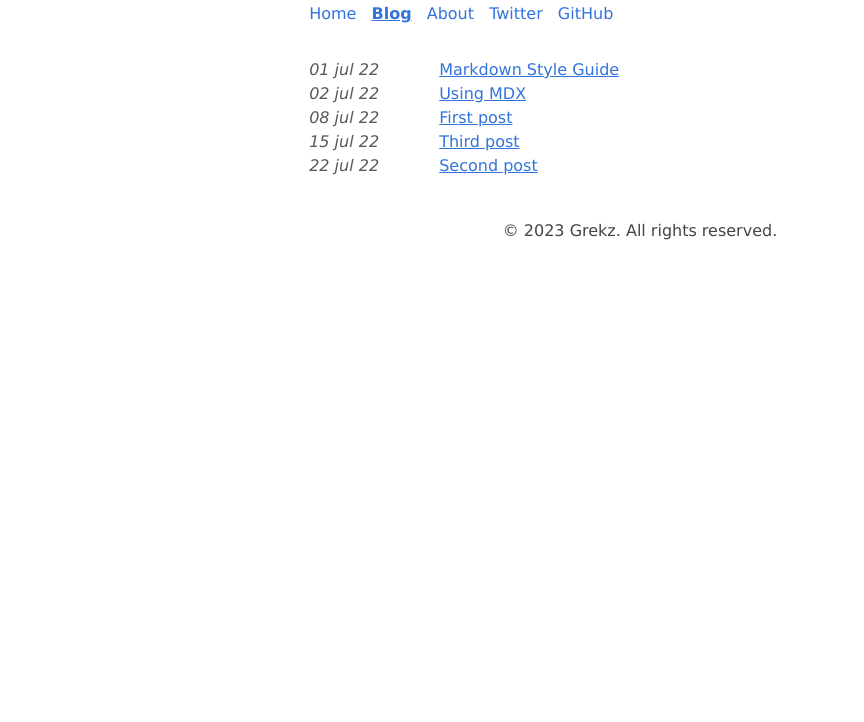
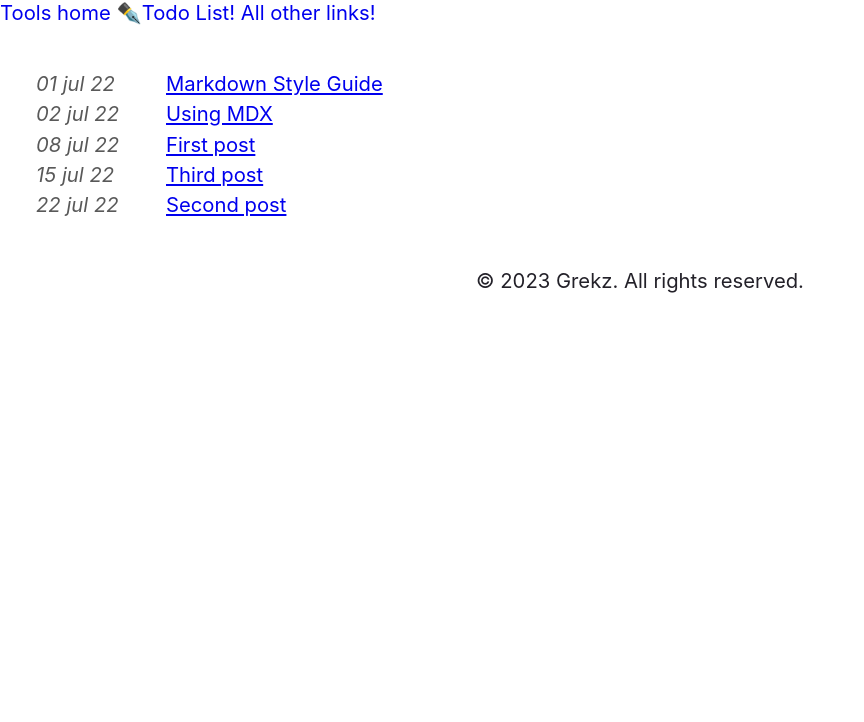
Before and after one commit to Grekz/grekz-tools, an Astro site: page /blog in a window 1280 px wide. Shown: the part 78-800 px from the top of the page, without its empty margins (0-864 px from the left). Built offline with nearby package versions, Linux system fonts and the light colour scheme; Astro itself is replaced by a stand-in of ours.

Commit message:
Add prettier, husky, dummy todo-list

```diff
--- a/astro.config.mjs
+++ b/astro.config.mjs
@@ -1,10 +1,11 @@
-import { defineConfig } from 'astro/config';
-import mdx from '@astrojs/mdx';
+import { defineConfig } from 'astro/config'
+import mdx from '@astrojs/mdx'
+import sitemap from '@astrojs/sitemap'
 
-import sitemap from '@astrojs/sitemap';
+import solidJs from '@astrojs/solid-js'
 
 // https://astro.build/config
 export default defineConfig({
-	site: 'https://example.com',
-	integrations: [mdx(), sitemap()],
-});
+  site: 'https://example.com',
+  integrations: [mdx(), sitemap(), solidJs()],
+})
--- a/src/components/BaseHead.astro
+++ b/src/components/BaseHead.astro
@@ -17,7 +17,7 @@ const { title, description, image = '/placeholder-social.jpg' } = Astro.props;
 <!-- Global Metadata -->
 <meta charset="utf-8" />
 <meta name="viewport" content="width=device-width,initial-scale=1" />
-<link rel="icon" type="image/svg+xml" href="/favicon.svg" />
+<link rel="icon" type="image/svg+xml" href="/favicon.png" />
 <meta name="generator" content={Astro.generator} />
 
 <!-- Canonical URL -->
--- a/src/components/Header.astro
+++ b/src/components/Header.astro
@@ -8,11 +8,9 @@ import { SITE_TITLE } from '../consts';
 		{SITE_TITLE}
 	</h2>
 	<nav>
-		<HeaderLink href="/">Home</HeaderLink>
-		<HeaderLink href="/blog">Blog</HeaderLink>
-		<HeaderLink href="/about">About</HeaderLink>
-		<HeaderLink href="https://twitter.com/astrodotbuild" target="_blank">Twitter</HeaderLink>
-		<HeaderLink href="https://github.com/withastro/astro" target="_blank">GitHub</HeaderLink>
+		<HeaderLink href="/">Tools home</HeaderLink>
+		<HeaderLink href="/todo">✒️Todo List!</HeaderLink>
+		<HeaderLink href="https://www.grekz.com" target="_blank">All other links!</HeaderLink>
 	</nav>
 </header>
 <style>
--- a/src/consts.ts
+++ b/src/consts.ts
@@ -1,5 +1,6 @@
 // Place any global data in this file.
 // You can import this data from anywhere in your site by using the `import` keyword.
 
-export const SITE_TITLE = 'My personal website.';
-export const SITE_DESCRIPTION = 'Welcome to my website!';
+export const SITE_TITLE = 'Grekz.com - Tools'
+export const SITE_DESCRIPTION =
+  "Welcome to the tools that I've created, I hope they can help you with your software development."
--- a/src/env.d.ts
+++ b/src/env.d.ts
@@ -1,2 +1,3 @@
 /// <reference path="../.astro/types.d.ts" />
 /// <reference types="astro/client" />
+declare module 'uuid'
--- a/src/pages/index.astro
+++ b/src/pages/index.astro
@@ -11,40 +11,27 @@ import { SITE_TITLE, SITE_DESCRIPTION } from '../consts';
 		<BaseHead title={SITE_TITLE} description={SITE_DESCRIPTION} />
 	</head>
 	<body>
-		<Header title={SITE_TITLE} />
 		<main>
-			<h1>🧑‍🚀 Hello, Astronaut!</h1>
-			<p>
-				Welcome to the official <a href="https://astro.build/">Astro</a> blog starter template. This
-				template serves as a lightweight, minimally-styled starting point for anyone looking to build
-				a personal website, blog, or portfolio with Astro.
-			</p>
-			<p>
-				This template comes with a few integrations already configured in your
-				<code>astro.config.mjs</code> file. You can customize your setup with
-				<a href="https://astro.build/integrations">Astro Integrations</a> to add tools like Tailwind,
-				React, or Vue to your project.
-			</p>
-			<p>Here are a few ideas on how to get started with the template:</p>
-			<ul>
-				<li>Edit this page in <code>src/pages/index.astro</code></li>
-				<li>Edit the site header items in <code>src/components/Header.astro</code></li>
-				<li>Add your name to the footer in <code>src/components/Footer.astro</code></li>
-				<li>Check out the included blog posts in <code>src/pages/blog/</code></li>
-				<li>Customize the blog post page layout in <code>src/layouts/BlogPost.astro</code></li>
-			</ul>
-			<p>
-				Have fun! If you get stuck, remember to <a href="https://docs.astro.build/"
-					>read the docs
-				</a> or <a href="https://astro.build/chat">join us on Discord</a> to ask questions.
-			</p>
-			<p>
-				Looking for a blog template with a bit more personality? Check out <a
-					href="https://github.com/Charca/astro-blog-template"
-					>astro-blog-template
-				</a> by <a href="https://twitter.com/Charca">Maxi Ferreira</a>.
-			</p>
+			<h1>Hello grekzor!</h1>
+			<p>Here you can find the list of projects that I consider useful to use on my day-to-day or that will help me on the development of good thingos mostly softare related.</p>
 		</main>
 		<Footer />
 	</body>
 </html>
+
+
+<style>
+	main {
+    padding: 0;
+    margin: 0 auto;
+    width: 75%;
+    /* text-align: center; */
+    height: 100vh;
+    display: flex;
+    flex-direction: column;
+    /* justify-content: center; */
+	}
+	iframe {
+		margin: 40px auto;
+	}
+</style>
--- a/src/styles/global.css
+++ b/src/styles/global.css
@@ -1,67 +1,24 @@
-/*
-  The CSS in this style tag is based off of Bear Blog's default CSS.
-  https://github.com/HermanMartinus/bearblog/blob/297026a877bc2ab2b3bdfbd6b9f7961c350917dd/templates/styles/blog/default.css
-  License MIT: https://github.com/HermanMartinus/bearblog/blob/master/LICENSE.md
- */
+html,
 body {
-	font-family: Verdana, sans-serif;
-	margin: auto;
-	padding: 20px;
-	max-width: 65ch;
-	text-align: left;
-	background-color: #fff;
-	word-wrap: break-word;
-	overflow-wrap: break-word;
-	line-height: 1.5;
-	color: #444;
+  margin: 0;
+  padding: 0;
+  font-family: -apple-system, system-ui, BlinkMacSystemFont, 'Segoe UI', Roboto, 'Helvetica Neue', Arial, sans-serif;
+  color: #232129;
+  line-height: 1.5;
+  font-size: 1.125rem;
+  color-scheme: light dark;
 }
-h1,
-h2,
-h3,
-h4,
-h5,
-h6,
-strong,
-b {
-	color: #222;
-}
-a {
-	color: #3273dc;
-}
-nav a {
-	margin-right: 10px;
-}
-textarea {
-	width: 100%;
-	font-size: 16px;
-}
-input {
-	font-size: 16px;
-}
-content {
-	line-height: 1.6;
-}
-table {
-	width: 100%;
-}
-img {
-	max-width: 100%;
-	height: auto;
+main {
+  width: min(100ch, 100% - 4rem);
+  margin-inline: auto;
 }
 code {
-	padding: 2px 5px;
-	background-color: #f2f2f2;
+  font-family: Menlo, Monaco, Lucida Console, Liberation Mono, DejaVu Sans Mono, Bitstream Vera Sans Mono, Courier New,
+    monospace;
 }
-pre {
-	padding: 1rem;
+img,
+svg,
+video {
+  max-width: 100%;
+  display: block;
 }
-pre > code {
-	all: unset;
-}
-blockquote {
-	border: 1px solid #999;
-	color: #222;
-	padding: 2px 0px 2px 20px;
-	margin: 0px;
-	font-style: italic;
-}
--- a/tsconfig.json
+++ b/tsconfig.json
@@ -1,6 +1,8 @@
 {
   "extends": "astro/tsconfigs/strict",
   "compilerOptions": {
-    "strictNullChecks": true
+    "strictNullChecks": true,
+    "jsx": "preserve",
+    "jsxImportSource": "solid-js"
   }
 }
```
Also changed, not shown: package.json (+10 -2 lines), src/components/TodoList.tsx (added, +53 -0 lines), src/pages/todo.astro (added, +21 -0 lines), .prettierrc.toml (added), pnpm-lock.yaml, public/favicon.png (added), src/pages/_about.astro (renamed from src/pages/about.astro), 2 other files.
